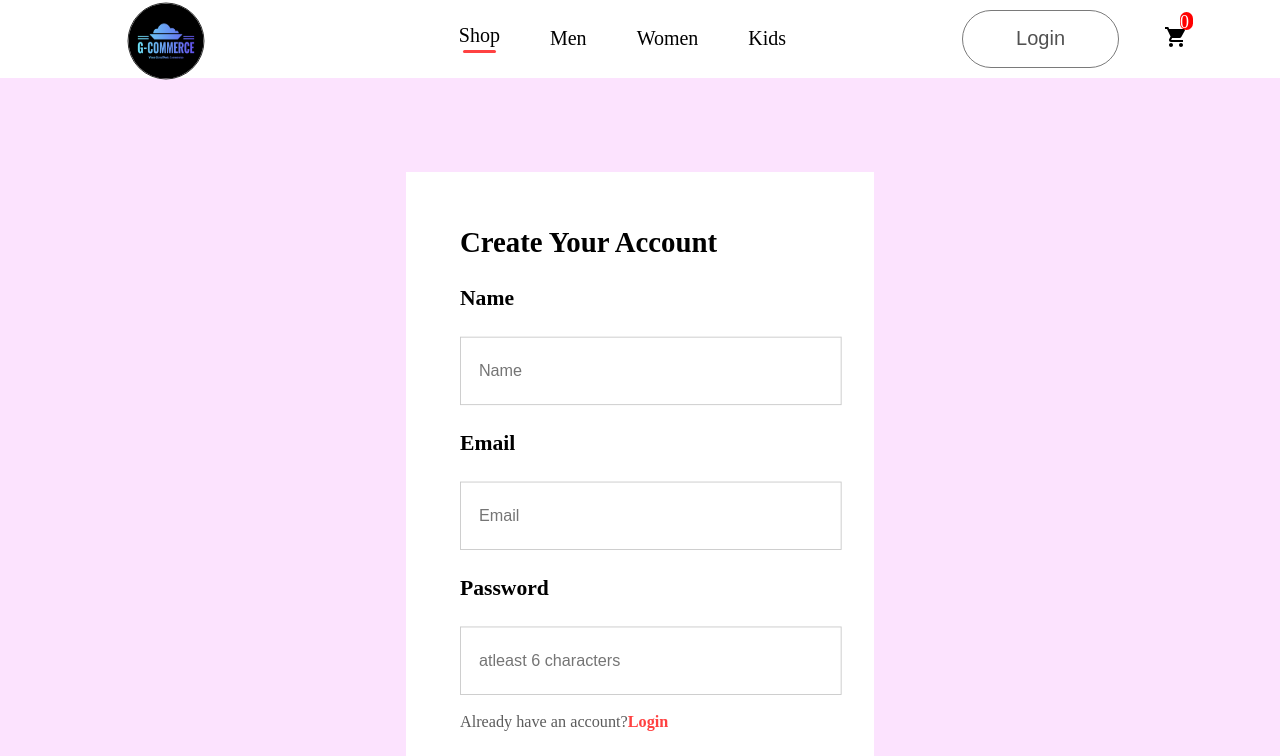
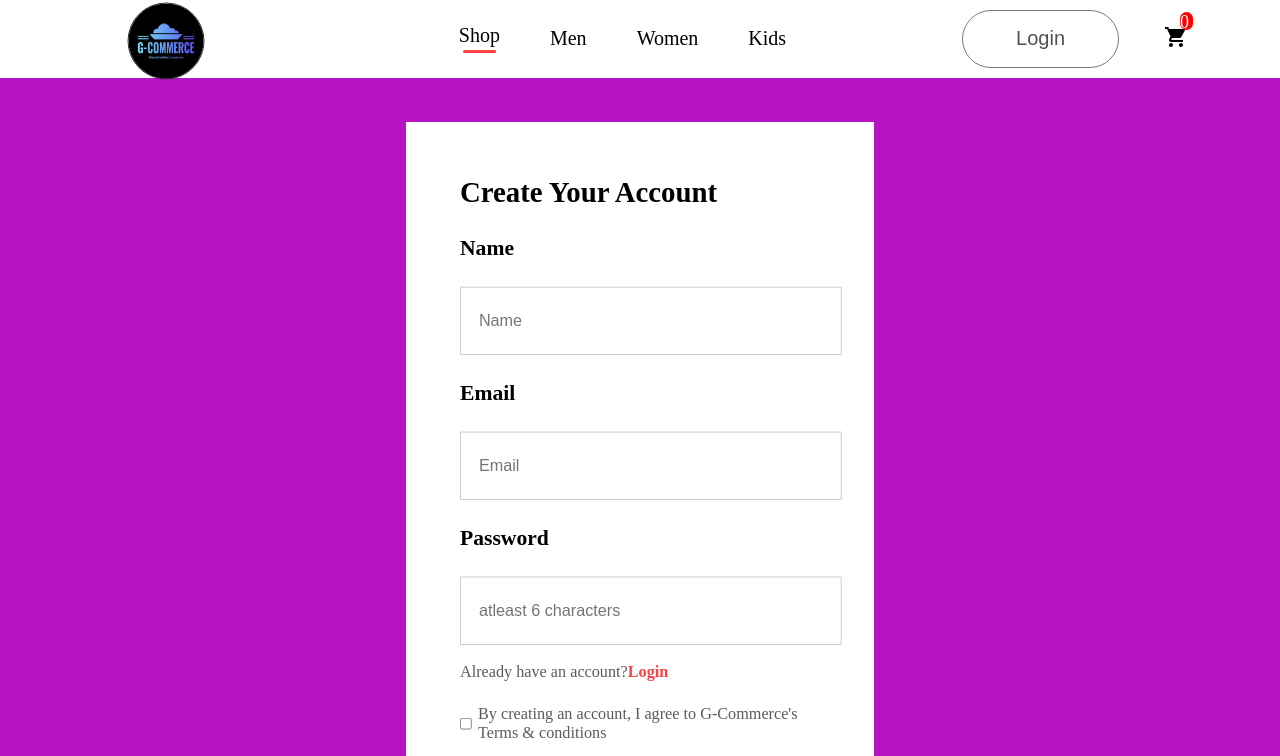
Before and after one commit to Godwin-Yampoi/E-commerce, a React (Create React App) app in the folder g-commerce/: page /login in a window 1280 px wide. Shown: the top 756 px of the page. Built offline with nearby package versions, Linux system fonts and the light colour scheme.

Commit message:
🚀 modified the signup page to make it more decent

```diff
--- a/g-commerce/src/index.css
+++ b/g-commerce/src/index.css
@@ -182,7 +182,7 @@
 .login-signup{
   margin: 0;
   padding: 0;
-  background: #fce3fe;
+  background: #b614c2;
   display: flex;
   justify-content: center;
   align-items: center;
@@ -191,7 +191,7 @@
 
 .signup-container{
   width: 400px;
-  height: 600px;
+  height: 800px;
   background: white;
   padding: 40px 60px;
   transform: scale(0.9);
@@ -232,6 +232,9 @@
   cursor: pointer;
 }
 
+.signup-container button:active{
+  background: blue;
+}
 .login{
   margin-top: 20px;
   color: #5c5c5c;
@@ -243,6 +246,9 @@
   color: #ff4141;
   font-weight: 600;
   cursor: pointer;
+}
+.login span:active{
+  text-decoration: underline;
 }
 
 .loginsignup-agree{
```
